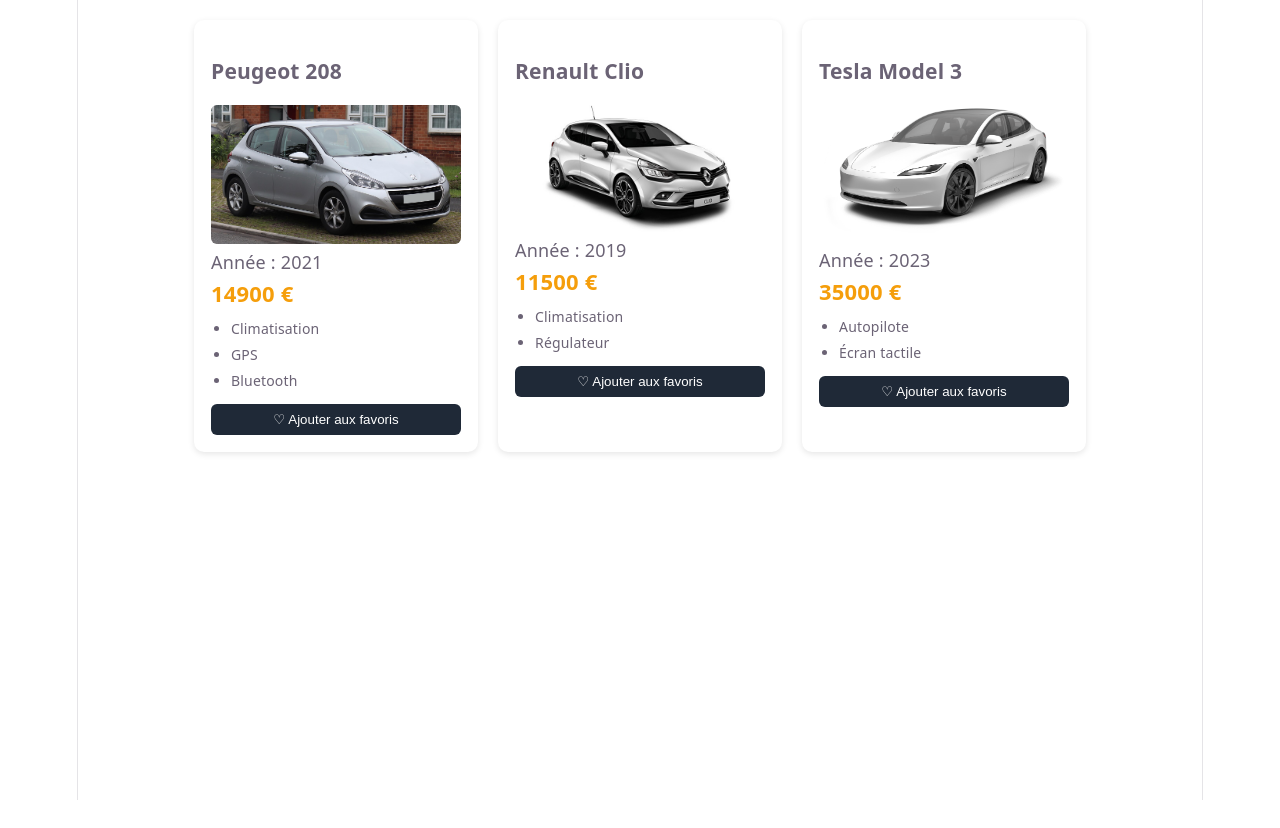
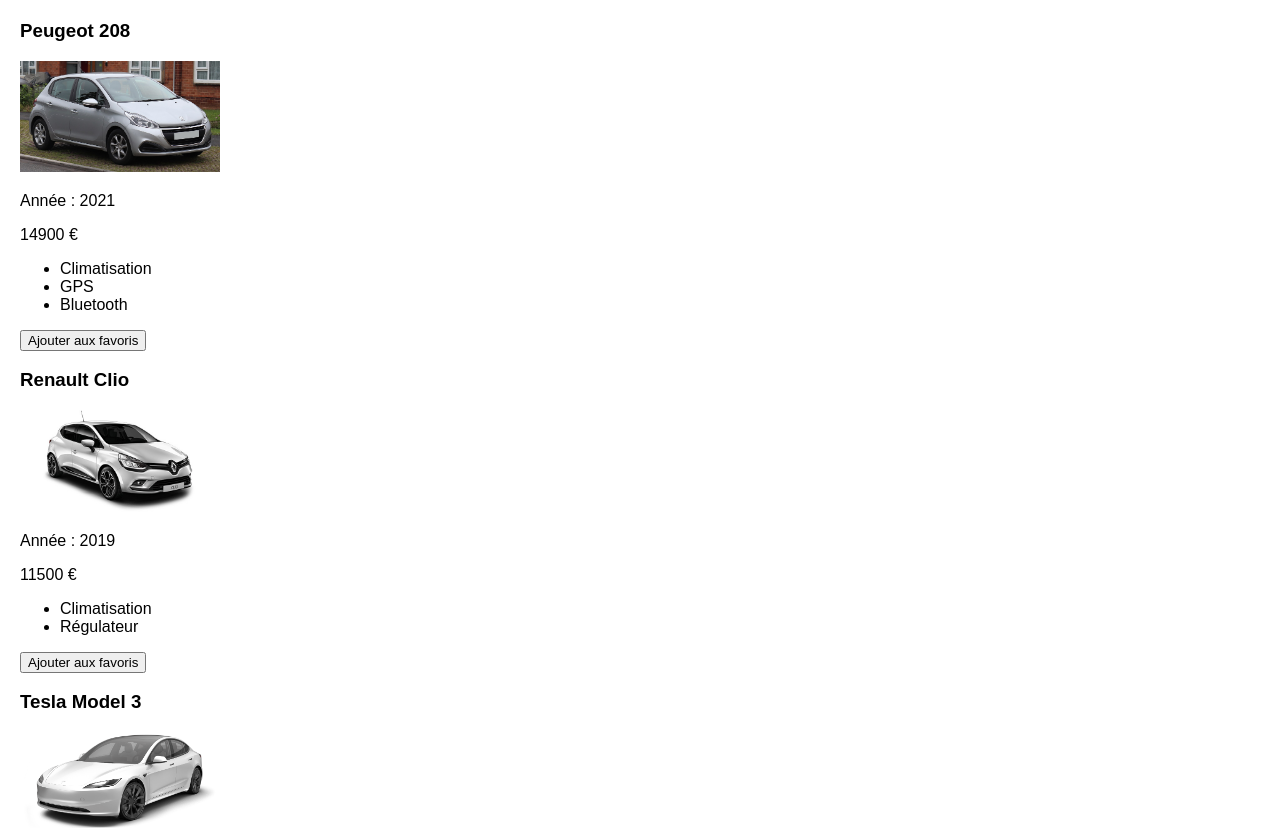
Before and after one commit to ynov-x-anthony/A-perte, a React (Vite) app in the folder app-react/: page / in a window 1280 px wide. Shown: the top 828 px of the page. Before the commit the page ends 800 px from the top, so only its background shows below. Built offline with nearby package versions, Linux system fonts and the light colour scheme.

Commit message:
ajustement css

```diff
--- a/app-react/src/App.css
+++ /dev/null
@@ -1,53 +0,0 @@
-.cartes {
-  display: flex;
-  flex-wrap: wrap;
-  gap: 20px;
-  justify-content: center;
-  padding: 20px;
-}
-
-.car-card {
-  background: white;
-  border-radius: 10px;
-  padding: 15px;
-  width: 250px;
-  text-align: left;
-  box-shadow: 0 2px 6px rgba(0, 0, 0, 0.1);
-  border: 2px solid transparent;
-}
-
-.car-card.favori {
-  border-color: #f59e0b;
-}
-
-.car-card .car-image {
-  width: 100%;
-  border-radius: 6px;
-  display: block;
-}
-
-.car-card p {
-  margin: 5px 0;
-}
-
-.car-card .prix {
-  font-size: 22px;
-  font-weight: bold;
-  color: #f59e0b;
-}
-
-.car-card ul {
-  padding-left: 20px;
-  margin: 10px 0;
-  font-size: 14px;
-}
-
-.car-card button {
-  width: 100%;
-  padding: 8px;
-  border: none;
-  border-radius: 6px;
-  background: #1f2937;
-  color: white;
-  cursor: pointer;
-}
--- a/app-react/src/App.tsx
+++ b/app-react/src/App.tsx
@@ -2,11 +2,10 @@
 import peugeot208 from './assets/peugeot-208.jpg'
 import renaultClio from './assets/renault-clio.jpg'
 import teslaModel3 from './assets/tesla-model3.png'
-import './App.css'
 
 function App() {
   return (
-    <div className="cartes">
+    <div>
       <CarCard marque="Peugeot" modele="208" annee={2021} prix={14900} options={['Climatisation', 'GPS', 'Bluetooth']} image={peugeot208} />
       <CarCard marque="Renault" modele="Clio" annee={2019} prix={11500} options={['Climatisation', 'Régulateur']} image={renaultClio} />
       <CarCard marque="Tesla" modele="Model 3" annee={2023} prix={35000} options={['Autopilote', 'Écran tactile']} image={teslaModel3} />
--- a/app-react/src/components/CarCard.tsx
+++ b/app-react/src/components/CarCard.tsx
@@ -13,20 +13,20 @@
   const [favori, setFavori] = useState(false)
 
   return (
-    <div className={favori ? 'car-card favori' : 'car-card'}>
+    <div>
       <h3>
         {marque} {modele}
       </h3>
-      <img className="car-image" src={image} alt={`${marque} ${modele}`} />
+      <img src={image} width="200" alt={`${marque} ${modele}`} />
       <p>Année : {annee}</p>
-      <p className="prix">{prix} €</p>
+      <p>{prix} €</p>
       <ul>
         {options.map((option) => (
           <li key={option}>{option}</li>
         ))}
       </ul>
       <button onClick={() => setFavori(!favori)}>
-        {favori ? '♥ Dans mes favoris' : '♡ Ajouter aux favoris'}
+        {favori ? 'Retirer des favoris' : 'Ajouter aux favoris'}
       </button>
     </div>
   )
--- a/app-react/src/index.css
+++ b/app-react/src/index.css
@@ -1,111 +1,4 @@
-:root {
-  --text: #6b6375;
-  --text-h: #08060d;
-  --bg: #fff;
-  --border: #e5e4e7;
-  --code-bg: #f4f3ec;
-  --accent: #aa3bff;
-  --accent-bg: rgba(170, 59, 255, 0.1);
-  --accent-border: rgba(170, 59, 255, 0.5);
-  --social-bg: rgba(244, 243, 236, 0.5);
-  --shadow:
-    rgba(0, 0, 0, 0.1) 0 10px 15px -3px, rgba(0, 0, 0, 0.05) 0 4px 6px -2px;
-
-  --sans: system-ui, 'Segoe UI', Roboto, sans-serif;
-  --heading: system-ui, 'Segoe UI', Roboto, sans-serif;
-  --mono: ui-monospace, Consolas, monospace;
-
-  font: 18px/145% var(--sans);
-  letter-spacing: 0.18px;
-  color-scheme: light dark;
-  color: var(--text);
-  background: var(--bg);
-  font-synthesis: none;
-  text-rendering: optimizeLegibility;
-  -webkit-font-smoothing: antialiased;
-  -moz-osx-font-smoothing: grayscale;
-
-  @media (max-width: 1024px) {
-    font-size: 16px;
-  }
+body {
+  font-family: Arial, sans-serif;
+  margin: 20px;
 }
-
-@media (prefers-color-scheme: dark) {
-  :root {
-    --text: #9ca3af;
-    --text-h: #f3f4f6;
-    --bg: #16171d;
-    --border: #2e303a;
-    --code-bg: #1f2028;
-    --accent: #c084fc;
-    --accent-bg: rgba(192, 132, 252, 0.15);
-    --accent-border: rgba(192, 132, 252, 0.5);
-    --social-bg: rgba(47, 48, 58, 0.5);
-    --shadow:
-      rgba(0, 0, 0, 0.4) 0 10px 15px -3px, rgba(0, 0, 0, 0.25) 0 4px 6px -2px;
-  }
-
-  #social .button-icon {
-    filter: invert(1) brightness(2);
-  }
-}
-
-#root {
-  width: 1126px;
-  max-width: 100%;
-  margin: 0 auto;
-  text-align: center;
-  border-inline: 1px solid var(--border);
-  min-height: 100svh;
-  display: flex;
-  flex-direction: column;
-  box-sizing: border-box;
-}
-
-body {
-  margin: 0;
-}
-
-h1,
-h2 {
-  font-family: var(--heading);
-  font-weight: 500;
-  color: var(--text-h);
-}
-
-h1 {
-  font-size: 56px;
-  letter-spacing: -1.68px;
-  margin: 32px 0;
-  @media (max-width: 1024px) {
-    font-size: 36px;
-    margin: 20px 0;
-  }
-}
-h2 {
-  font-size: 24px;
-  line-height: 118%;
-  letter-spacing: -0.24px;
-  margin: 0 0 8px;
-  @media (max-width: 1024px) {
-    font-size: 20px;
-  }
-}
-p {
-  margin: 0;
-}
-
-code,
-.counter {
-  font-family: var(--mono);
-  display: inline-flex;
-  border-radius: 4px;
-  color: var(--text-h);
-}
-
-code {
-  font-size: 15px;
-  line-height: 135%;
-  padding: 4px 8px;
-  background: var(--code-bg);
-}
```
